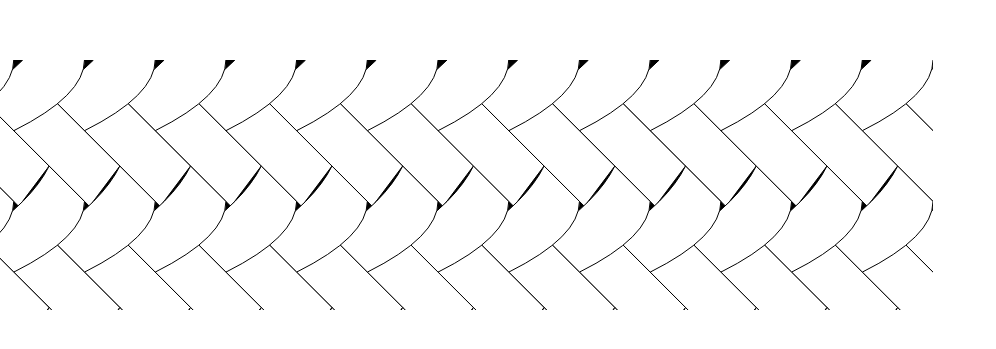
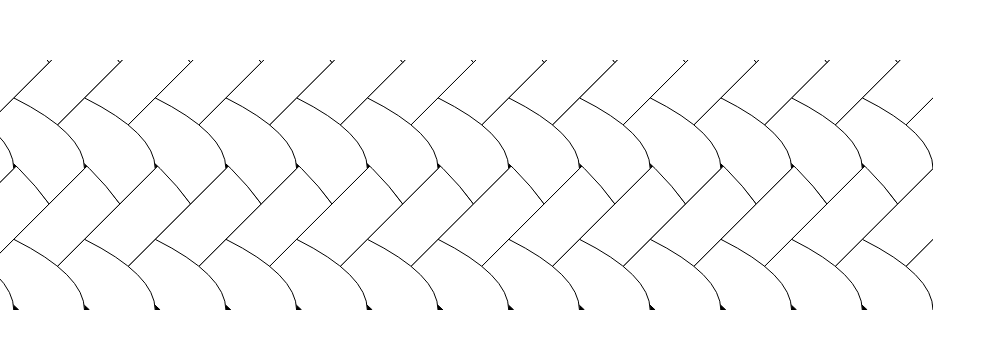
Before and after one commit to trtquan/canvas, a plain HTML site: page test.html in a window 1280 px wide. Shown: the part 423-772 px from the top of the page, without its empty margins (0-996 px from the left). Drawn offline with Linux system fonts and the light colour scheme.

Commit message:
quang-edit

```diff
--- a/rope.js
+++ b/rope.js
@@ -27,7 +27,7 @@ const tileCurve = (ctx, columnPosition, rowPosition, height, color) => {
   ctx.quadraticCurveTo(columnPosition + halfHeight, rowPosition -height,
                        columnPosition + height, rowPosition);
   ctx.lineTo(columnPosition + halfHeight, rowPosition + halfHeight);
-  ctx.quadraticCurveTo(columnPosition, rowPosition - 18,
+  ctx.quadraticCurveTo(columnPosition, rowPosition - 10,
      columnPosition - halfHeight, rowPosition - halfHeight);
   ctx.closePath();
   ctx.fillStyle = color;
--- a/test.html
+++ b/test.html
@@ -6,7 +6,7 @@
     <title>Document</title>
   </head>
   <body>
-    <canvas id="herringbone" style="background:black; transform: rotate(90deg); position: relative; top: -200px;"></canvas>
+    <canvas id="herringbone" style="background:black; transform: rotate(90deg) scaleX(-1); position: relative; top: -200px;"></canvas>
     <script src="rope.js"></script>
     <!-- <script src="rope-hozizontial.js"></script> -->
   </body>
```
